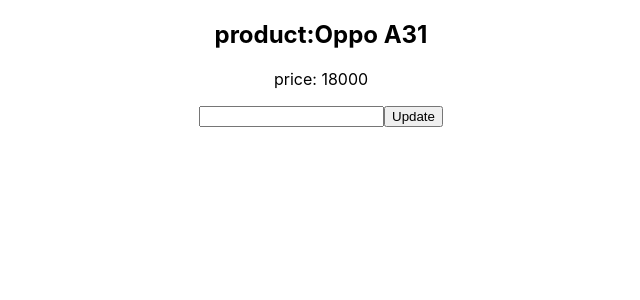
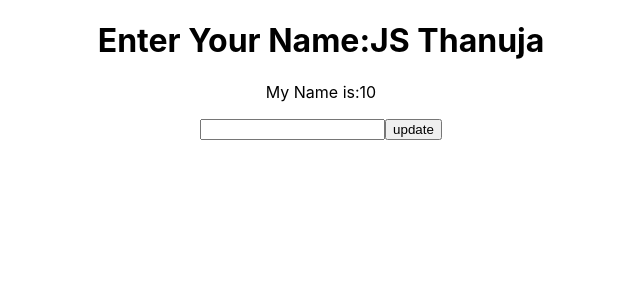
Before and after one commit to jsThanuja/React-JS, a React (Create React App) app in the folder project-react/: page / in a window 1280 px wide. Shown: the top 300 px of the page, without its empty margins (319-959 px from the left). Built offline with nearby package versions, Linux system fonts and the light colour scheme.

Commit message:
functional components

```diff
--- a/project-react/src/App.js
+++ b/project-react/src/App.js
@@ -10,13 +10,15 @@
 import ClassClick from './components/ClassClick.js';
 import EventBind from './components/EventBind.js';
 import EventStateBind from './components/EventStateBind.js';
+import FuctionHook from './components/FuncionHook.js';
 
 class App extends Component {
   render() {
     return (
       <div className="App">
-     <EventStateBind/>
-       {/*  <EventBind/>
+        <FuctionHook/>
+    {/* <EventStateBind/>
+         <EventBind/>
        <FuctionClick/>
        <ClassClick />
 
--- /dev/null
+++ b/project-react/src/components/FuncionHook.js
@@ -0,0 +1,29 @@
+import React, { useState } from 'react'
+
+ function FuctionHook() {
+
+
+
+    let [product, updateName] = useState("JS Thanuja")
+    let [chara, updatechara] = useState(10)
+
+    useState({
+        pname:"charun",
+
+    })
+  return (
+    <>
+    <h1>Enter Your Name:{product}</h1>
+    <p>My Name is:{chara}</p>
+    <input id='pname' />
+    <button onClick={ () =>
+        {
+let mprice = document.getElementById('pname').value;
+// product = pname;
+   updatechara(mprice)
+}
+    }>update</button>
+    </>
+  )
+}
+export default FuctionHook
```
